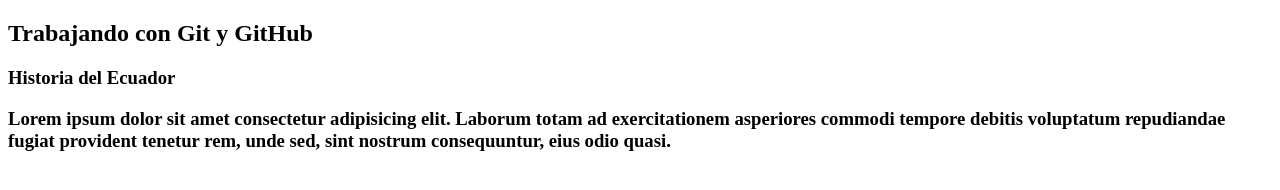
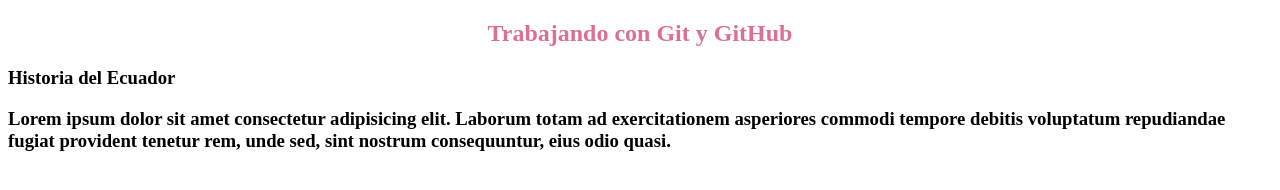
Before and after one commit to andresfalcon20/PracticaGit, a plain HTML site: page pages/index.html in a window 1280 px wide. Drawn offline with Linux system fonts and the light colour scheme.

Commit message:
añadiendo estilos

```diff
--- a/pages/index.html
+++ b/pages/index.html
@@ -7,7 +7,7 @@
 </head>
 <body>
 
-<h2>Trabajando con Git y GitHub</h2>
+<h2 style="color: palevioletred; text-align: center;">Trabajando con Git y GitHub</h2>
 <div>
     <h3>
         Historia del Ecuador
```
